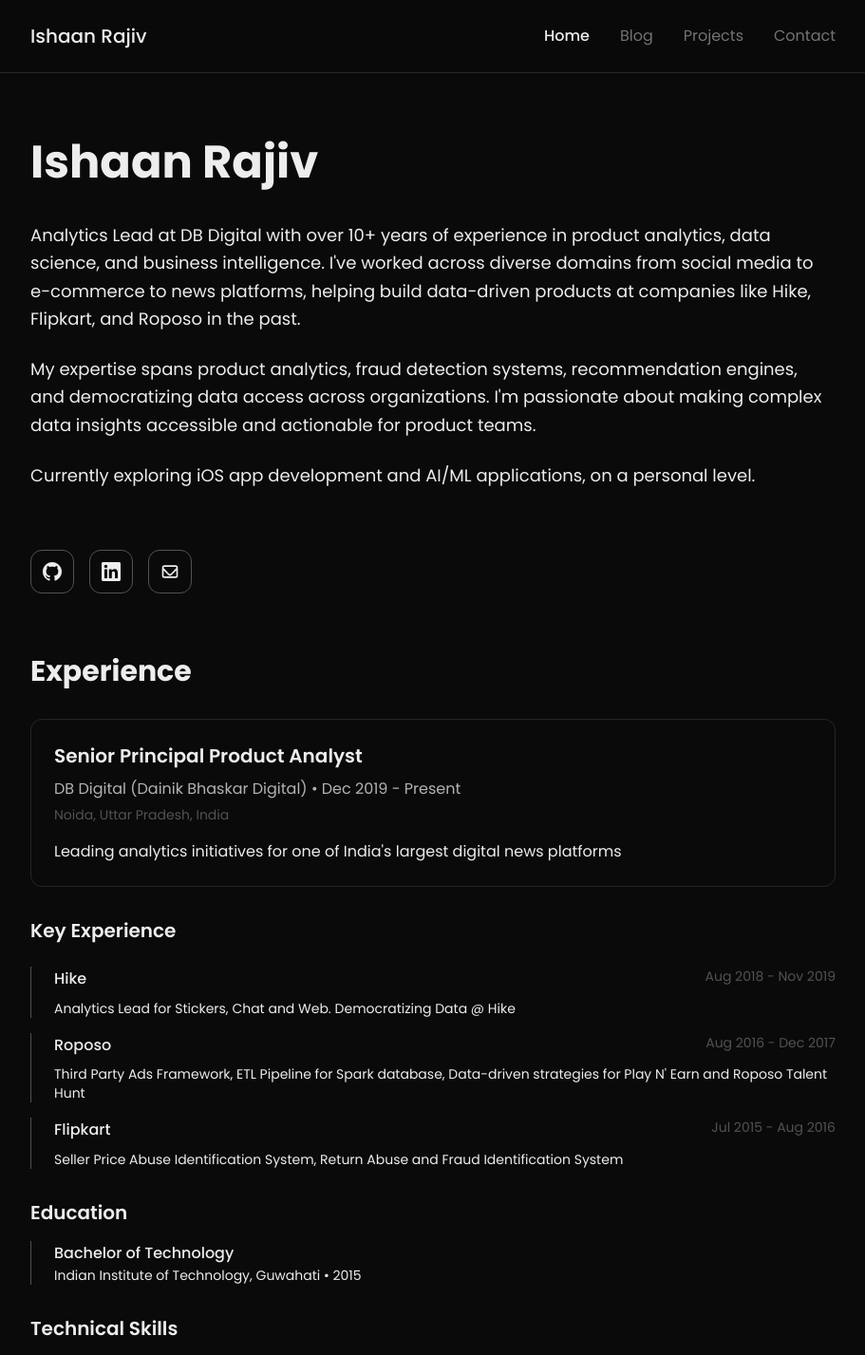
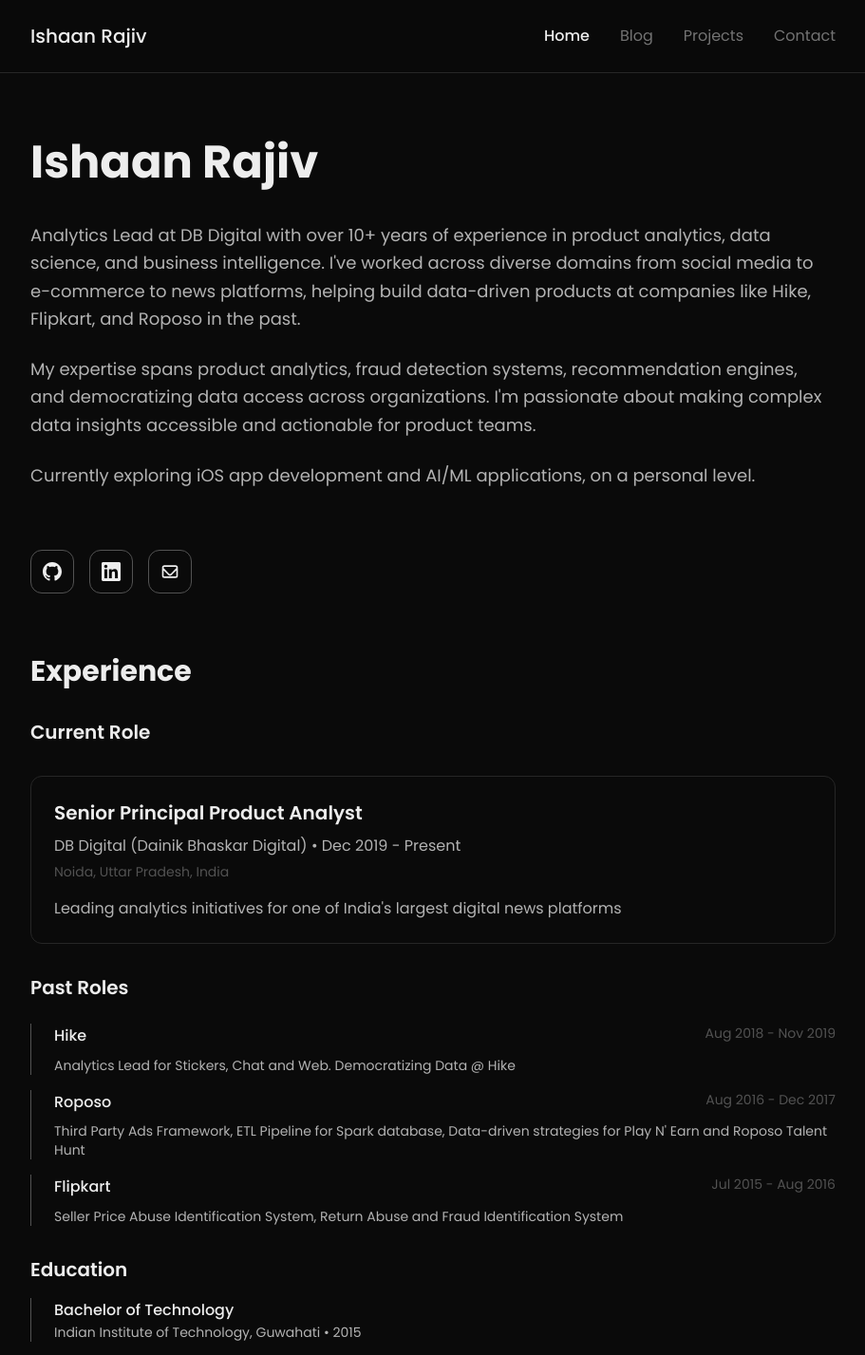
Before and after one commit to ishaanrajiv/personal-website, a Next.js app: page / in a window 1280 px wide. Shown: the top 1427 px of the page at 95% size, without its empty margins (184-1095 px from the left). Built offline with nearby package versions, Linux system fonts and the light colour scheme.

Commit message:
Update text color in Home component for improved visual hierarchy

```diff
--- a/app/page.tsx
+++ b/app/page.tsx
@@ -18,7 +18,7 @@ export default function Home(): React.JSX.Element {
           <h1 className="text-3xl sm:text-4xl md:text-5xl font-bold mb-6 sm:mb-8 leading-tight">
             {siteConfig.site.hero.title}
           </h1>
-          <div className="space-y-6 text-primary text-lg leading-relaxed">
+          <div className="space-y-6 text-secondary text-lg leading-relaxed">
             {siteConfig.site.about.paragraphs.map((paragraph, index) => (
               <p key={index}>{paragraph}</p>
             ))}
@@ -64,12 +64,13 @@ export default function Home(): React.JSX.Element {
           <h2 className="text-2xl sm:text-3xl font-bold mb-6 sm:mb-8">Experience</h2>
           <div className="space-y-8">
             {/* Current Role Highlight */}
+            <h3 className="text-lg sm:text-xl font-semibold">Current Role</h3>
             {cvData.cv.experience.length > 0 && (
               <div className="border border-[#262626] rounded-xl p-6">
                 <h3 className="text-xl font-semibold mb-2">{cvData.cv.experience[0].title}</h3>
                 <p className="text-secondary mb-1">{cvData.cv.experience[0].company} • {cvData.cv.experience[0].period}</p>
                 <p className="text-[#525252] text-sm mb-4">{cvData.cv.experience[0].location}</p>
-                <p className="text-primary">
+                <p className="text-secondary">
                   {cvData.cv.experience[0].description}
                 </p>
               </div>
@@ -77,7 +78,7 @@ export default function Home(): React.JSX.Element {
 
             {/* Experience History */}
             <div className="space-y-6">
-              <h3 className="text-lg sm:text-xl font-semibold">Key Experience</h3>
+              <h3 className="text-lg sm:text-xl font-semibold">Past Roles</h3>
               <div className="grid gap-4">
                 {cvData.cv.experience.slice(1).map((exp, index) => (
                   <div key={index} className="border-l border-[#525252] pl-6">
@@ -85,7 +86,7 @@ export default function Home(): React.JSX.Element {
                       <h4 className="font-medium">{exp.company}</h4>
                       <span className="text-sm text-[#525252]">{exp.period}</span>
                     </div>
-                    <p className="text-primary text-sm">{exp.description}</p>
+                    <p className="text-secondary text-sm">{exp.description}</p>
                   </div>
                 ))}
               </div>
@@ -97,7 +98,7 @@ export default function Home(): React.JSX.Element {
               {cvData.cv.education.map((edu, index) => (
                 <div key={index} className="border-l border-[#525252] pl-6">
                   <h4 className="font-medium">{edu.degree}</h4>
-                  <p className="text-primary text-sm">{edu.institution} • {edu.year}</p>
+                  <p className="text-secondary text-sm">{edu.institution} • {edu.year}</p>
                 </div>
               ))}
             </div>
```
